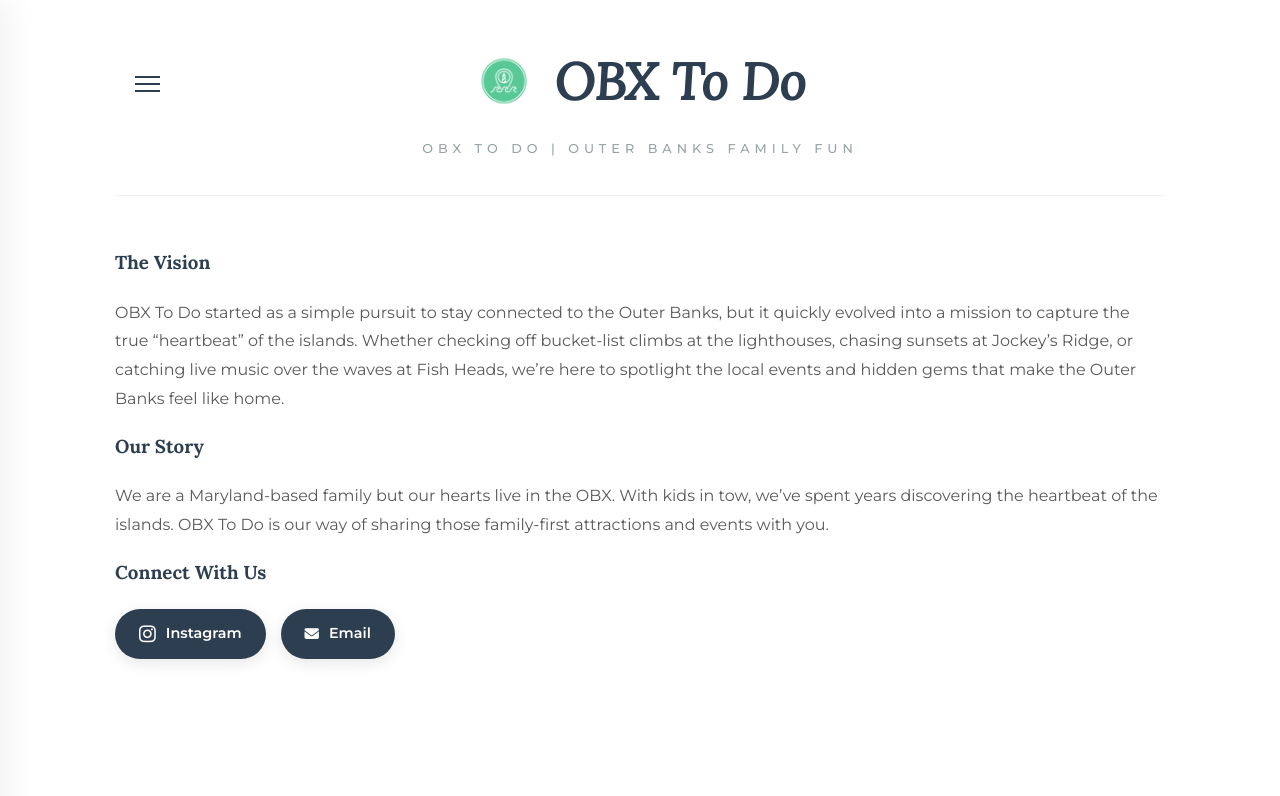
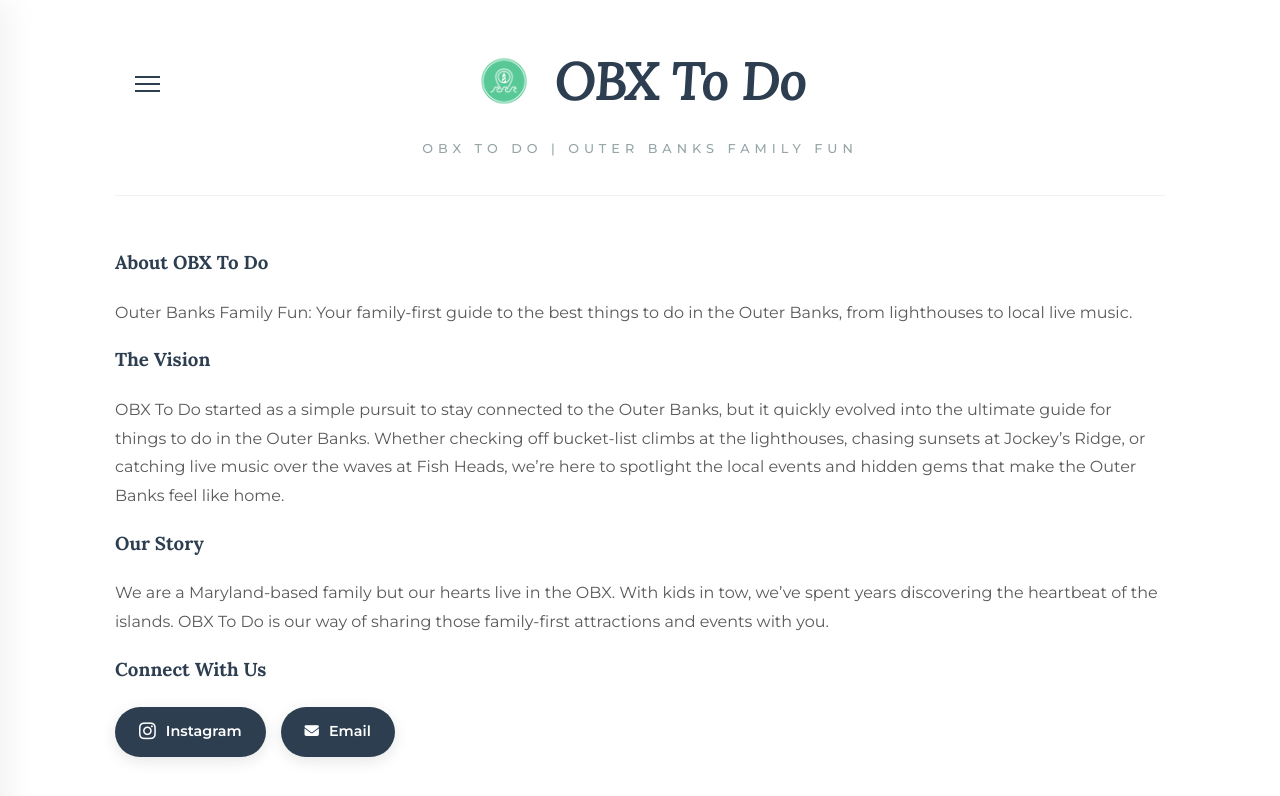
Before and after one commit to obxtodo/obxtodo.com, a Jekyll site: the page built from _gallery/about.md, in a window 1280 px wide. Shown: the top 796 px of the page. Built offline with Jekyll 4.4.1, drawn with Linux system fonts in a browser that asks for light colours.

Commit message:
updating titles

```diff
--- a/_gallery/about.md
+++ b/_gallery/about.md
@@ -1,17 +1,21 @@
 ---
 layout: default
-title: About OBX To Do
+title: About
 permalink: /about/
 hide: true
 nav_show: false
 nav_order: 1
 ---
 
+### About OBX To Do
+Outer Banks Family Fun: Your family-first guide to the best things to do in the Outer Banks, from lighthouses to local live music.
+
 ### The Vision
-OBX To Do started as a simple pursuit to stay connected to the Outer Banks, but it quickly evolved into a mission to capture the true “heartbeat” of the islands. Whether checking off bucket-list climbs at the lighthouses, chasing sunsets at Jockey’s Ridge, or catching live music over the waves at Fish Heads, we’re here to spotlight the local events and hidden gems that make the Outer Banks feel like home.
+OBX To Do started as a simple pursuit to stay connected to the Outer Banks, but it quickly evolved into the ultimate guide for things to do in the Outer Banks. Whether checking off bucket-list climbs at the lighthouses, chasing sunsets at Jockey’s Ridge, or catching live music over the waves at Fish Heads, we’re here to spotlight the local events and hidden gems that make the Outer Banks feel like home.
 
 ### Our Story
 We are a Maryland-based family but our hearts live in the OBX. With kids in tow, we’ve spent years discovering the heartbeat of the islands. OBX To Do is our way of sharing those family-first attractions and events with you.
+
 
 ### Connect With Us
 <div class="connect-container">
--- a/index.html
+++ b/index.html
@@ -1,6 +1,6 @@
 ---
 layout: default
-title: OBX To Do
+title: Home
 ---
 
 <h2>Latest Posts</h2>
```
